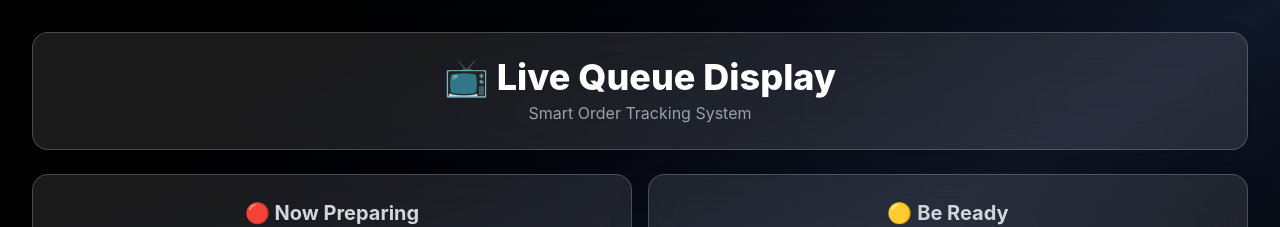
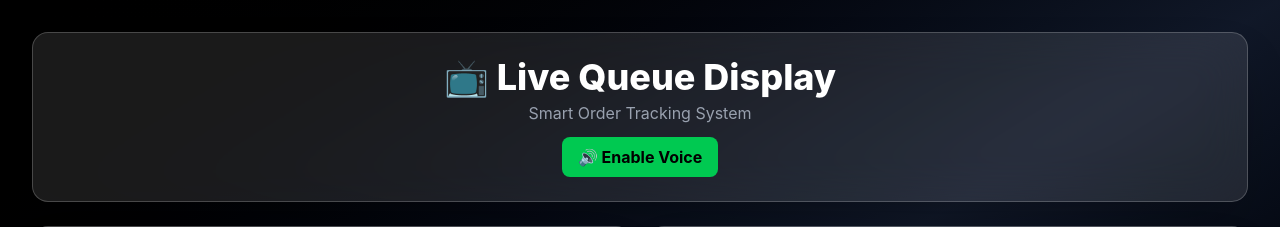
Before and after one commit to yashgupta8726/smart-queue-management, a React (Vite) app: page /track in a window 1280 px wide. Shown: the top 227 px of the page. Built offline with nearby package versions, Linux system fonts and the light colour scheme; no server answers; the database is empty.

Commit message:
Update Track.jsx

```diff
--- a/src/pages/Track.jsx
+++ b/src/pages/Track.jsx
@@ -3,19 +3,30 @@ import { getOrders } from "../services/orderService";
 
 function Track() {
   const [orders, setOrders] = useState([]);
-  const prevRef = useRef({}); // ✅ FIX: stable previous state
+  const prevRef = useRef({});
+  const [voiceEnabled, setVoiceEnabled] = useState(false);
 
-  /* 🔊 SPEECH FUNCTION */
+  /* 🔊 SPEAK FUNCTION (SAFE) */
   const speak = (text) => {
+    if (!voiceEnabled) return;
+
     if ("speechSynthesis" in window) {
+      window.speechSynthesis.cancel();
+
       const utterance = new SpeechSynthesisUtterance(text);
       utterance.rate = 1;
       utterance.pitch = 1;
       utterance.volume = 1;
 
-      window.speechSynthesis.cancel(); // ✅ prevent overlapping voices
       window.speechSynthesis.speak(utterance);
     }
+  };
+
+  /* 🔥 ENABLE VOICE ON USER CLICK */
+  const enableVoice = () => {
+    setVoiceEnabled(true);
+    speechSynthesis.resume();
+    speak("Voice enabled");
   };
 
   useEffect(() => {
@@ -28,15 +39,11 @@ function Track() {
         const oldStatus = prev[order.id];
         const newStatus = order.status;
 
-        // 🔥 only speak when status changes
         if (oldStatus && oldStatus !== newStatus) {
-          speak(
-            `Token number ${order.token} is ${newStatus}`
-          );
+          speak(`Token number ${order.token} is ${newStatus}`);
         }
       });
 
-      // ✅ update ref (NO re-render issue)
       const map = {};
       data.forEach((o) => {
         map[o.id] = o.status;
@@ -63,12 +70,23 @@ function Track() {
 
       {/* HEADER */}
       <div className={`${glass} p-6 text-center`}>
+
         <h1 className="text-3xl md:text-4xl font-extrabold">
           📺 Live Queue Display
         </h1>
+
         <p className="text-gray-400 mt-1">
           Smart Order Tracking System
         </p>
+
+        {/* 🔊 ONLY ADDITION (NO UI CHANGE IMPACT) */}
+        <button
+          onClick={enableVoice}
+          className="mt-3 px-4 py-2 bg-green-500 text-black rounded-lg font-bold"
+        >
+          🔊 Enable Voice
+        </button>
+
       </div>
 
       {/* CURRENT + NEXT */}
```
